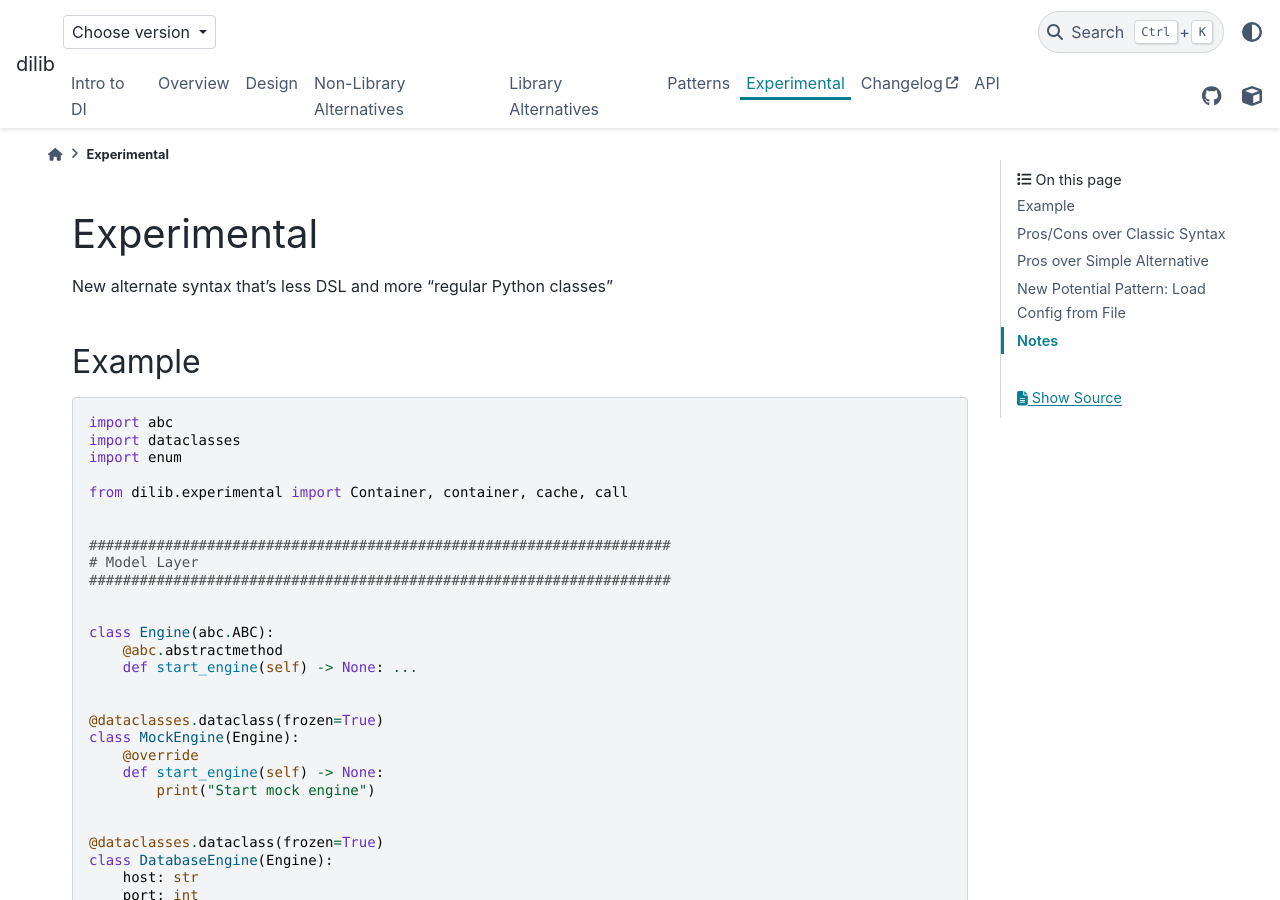
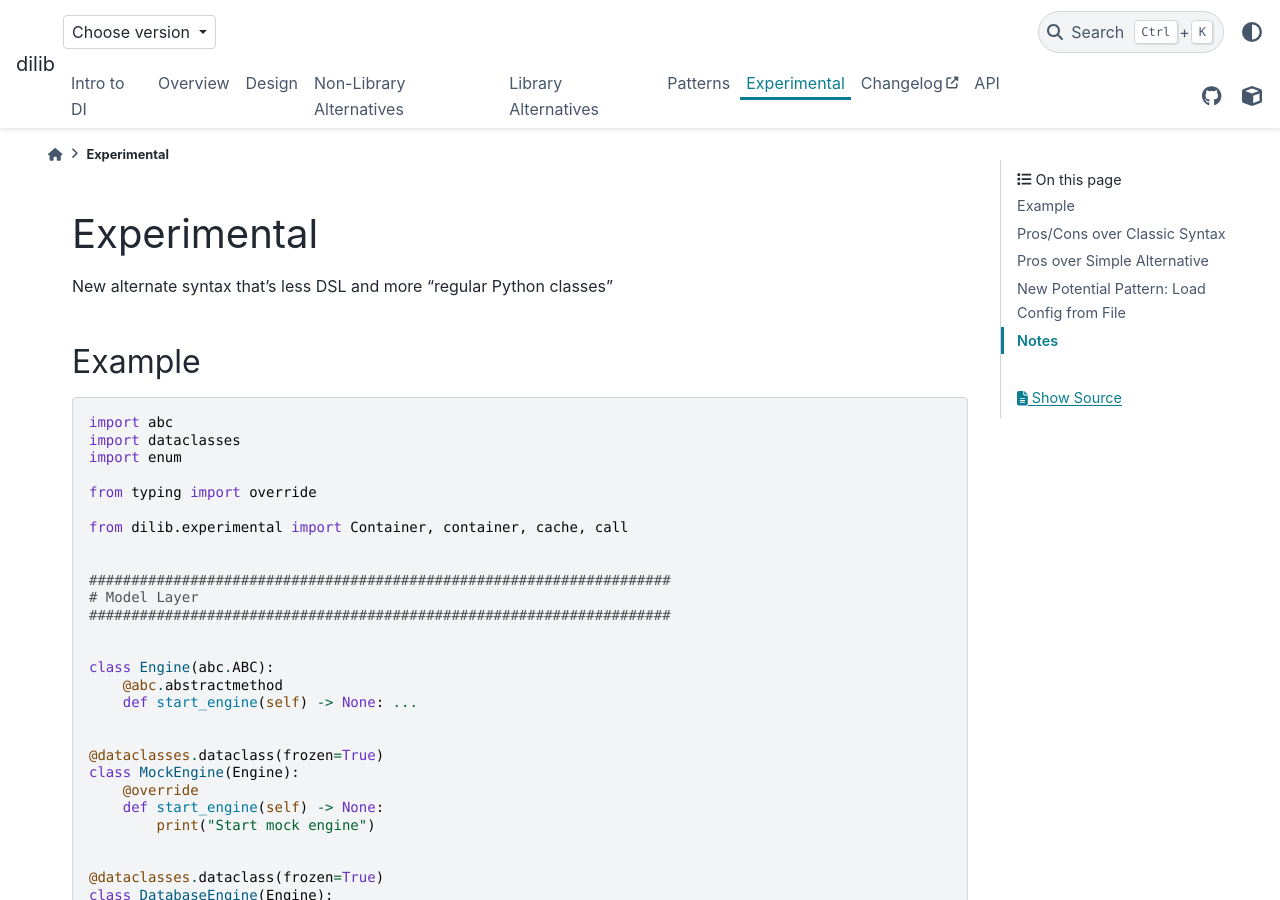
Before and after one commit to ansatzcapital/dilib, a Sphinx documentation site: the page built from docs/source/experimental.md, in a window 1280 px wide and 900 px high. Built offline with Sphinx 7.4.7 and the PyData theme 0.15.4, drawn with Linux system fonts in a browser that asks for light colours; the version number could not be read and is left out.

Commit message:
Fix import

```diff
--- a/docs/source/experimental.md
+++ b/docs/source/experimental.md
@@ -8,6 +8,8 @@ New alternate syntax that's less DSL and more "regular Python classes"
 import abc
 import dataclasses
 import enum
+
+from typing import override
 
 from dilib.experimental import Container, container, cache, call
 
```
